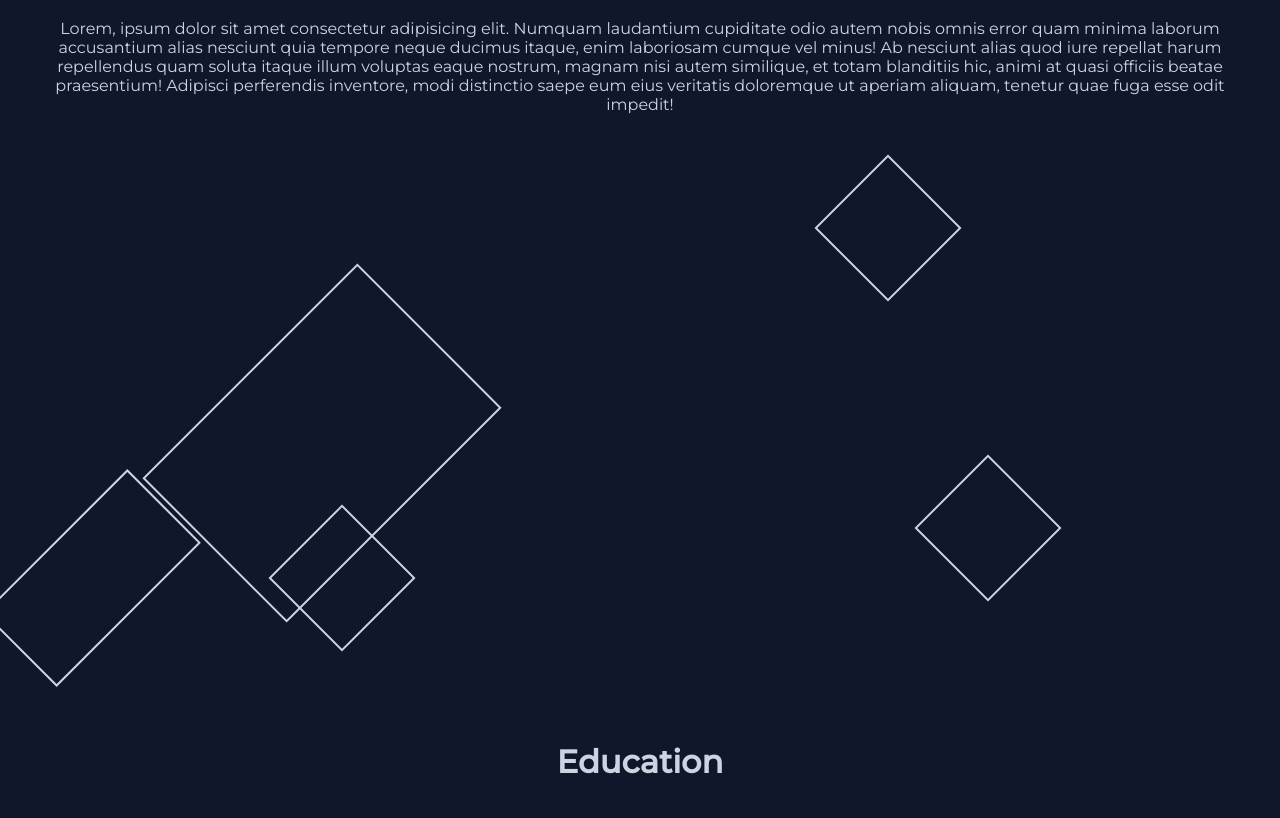
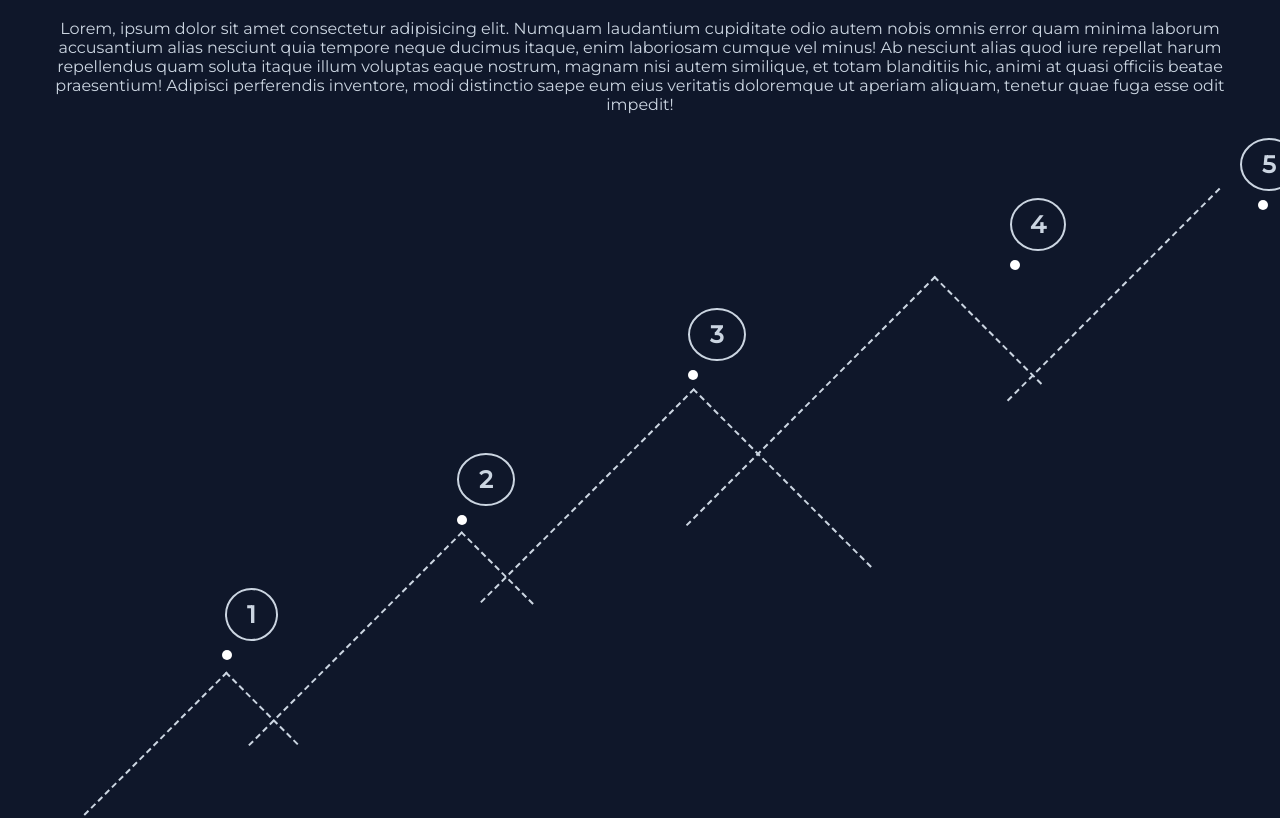
Before and after one commit to escavanessa/Portfolio, a React (Vite) app: page / in a window 1280 px wide. Shown: the part 400-1218 px from the top of the page. Built offline with nearby package versions, Linux system fonts and the light colour scheme.

Commit message:
this website looks horrible

```diff
--- a/Components/Timeline/Timeline.css
+++ b/Components/Timeline/Timeline.css
@@ -1,8 +1,14 @@
 
 .timeline-container{
+    display: flex;
+    justify-content: flex-start;
+    align-items: flex-start;
+    flex-direction: column;
     position: relative;
     height: 500px;
+    padding: 100px;
 }
+
 
 .box-1{
     position: absolute;
@@ -10,45 +16,183 @@
     bottom: 0;
     width: 100px;
     height: 200px;
-    border: solid 2px;
+    border-top: dashed 2px;
+    border-left: dashed 2px;
 }
 
 .box-2{
     position: absolute;
     transform: rotate(45deg);
-    bottom: 85px;
-    left: 180px;
-    width: 200px;
+    bottom: 55px;
+    left: 300px;
+    width: 100px;
     height: 300px;
-    border: solid 2px;
+    border-top: dashed 2px;
+    border-left: dashed 2px;
 }
 
 .box-3{
     position: absolute;
     transform: rotate(45deg);
-    bottom: 50px;
-    left: 250px;
-    width: 100px;
-    height: 100px;
-    border: solid 2px;
+    bottom: 145px;
+    left: 510px;
+    width: 250px;
+    height: 300px;
+    border-top: dashed 2px;
+    border-left: dashed 2px;
 }
 
 .box-4{
     position: absolute;
     transform: rotate(45deg);
-    bottom: 100px;
-    right: 200px;
+    bottom: 400px;
+    right: 40px;
     width: 100px;
-    height: 100px;
-    border: solid 2px;
+    height: 300px;
+    border-left: dashed 2px;
 }
 
 .box-5{
     position: absolute;
     transform: rotate(45deg);
-    bottom: 400px;
+    bottom: 250px;
     right: 300px;
-    width: 100px;
-    height: 100px;
+    width: 150px;
+    height: 350px;
+    border-top: dashed 2px;
+    border-left: dashed 2px;
+}
+
+
+
+
+
+
+.circ-1{
+    position: absolute;
+    width: 10px;
+    height: 10px;
+    background-color: white;
+    border-radius: 50%;
+    bottom: 220px;
+    left: 182px;
+}
+
+.circ-2{
+    position: absolute;
+    width: 10px;
+    height: 10px;
+    background-color: white;
+    border-radius: 50%;
+    bottom: 355px;
+    left: 417px;
+}
+
+.circ-3{
+    position: absolute;
+    width: 10px;
+    height: 10px;
+    background-color: white;
+    border-radius: 50%;
+    bottom: 500px;
+    left: 648px;
+}
+
+.circ-4{
+    position: absolute;
+    width: 10px;
+    height: 10px;
+    background-color: white;
+    border-radius: 50%;
+    bottom: 610px;
+    left: 970px;
+}
+
+.circ-5{
+    position: absolute;
+    width: 10px;
+    height: 10px;
+    background-color: white;
+    border-radius: 50%;
+    bottom: 670px;
+    left: 1218px;
+}
+
+
+
+.num-1{
+    position: absolute;
+    bottom: 220px;
+    left: 185px;
     border: solid 2px;
+    border-radius: 50%;
+    padding: 10px 20px 10px 20px;
+    cursor: pointer;
 }
+
+.num-2{
+    position: absolute;
+    bottom: 355px;
+    left: 417px;
+    border: solid 2px;
+    border-radius: 50%;
+    padding: 10px 20px 10px 20px;
+    cursor: pointer;
+}
+
+.num-3{
+    position: absolute;
+    bottom: 500px;
+    left: 648px;
+    border: solid 2px;
+    border-radius: 50%;
+    padding: 10px 20px 10px 20px;
+    cursor: pointer;
+}
+
+.num-4{
+    position: absolute;
+    bottom: 610px;
+    left: 970px;
+    border: solid 2px;
+    border-radius: 50%;
+    padding: 10px 18px 10px 18px;
+    cursor: pointer;
+}
+
+.num-5{
+    position: absolute;
+    bottom: 670px;
+    left: 1200px;
+    border: solid 2px;
+    border-radius: 50%;
+    padding: 10px 20px 10px 20px;
+    cursor: pointer;
+}
+
+
+
+
+.info-1{
+    display: none;
+}
+
+.info-2{
+    display: none;
+}
+
+.info-3{
+    display: none;
+}
+
+.info-4{
+    display: none;
+}
+
+.info-5{
+    display: none;
+}
+
+.num-1:hover + .info-1{
+    display: flex;
+}
--- a/Components/Timeline/Timeline.jsx
+++ b/Components/Timeline/Timeline.jsx
@@ -10,6 +10,21 @@ const Timeline = () => {
         <div className='box-3'></div>
         <div className='box-4'></div>
         <div className='box-5'></div>
+        <div className='circ-1'></div>
+        <div className='circ-2'></div>
+        <div className='circ-3'></div>
+        <div className='circ-4'></div>
+        <div className='circ-5'></div>
+        <h2 className='num-1'>1</h2>
+        <h2  className='num-2'>2</h2>
+        <h2  className='num-3'>3</h2>
+        <h2  className='num-4'>4</h2>
+        <h2  className='num-5'>5</h2>
+        <p className='info-1'>1. I graduated from an Arts Highschool with a very <br></br>clear vision of what i want for the future</p>
+        <p className='info-2'>2. I graduate from Massachusettes College of Art and Design <br></br>after working in Museums for multiple years</p>
+        <p className='info-3'>3. I paint freelance for some time and enjoy it but <br></br>quickly realize this isnt sustainable; I cant find <br></br>a job in my field. I need to pivot</p>
+        <p className='info-4'>4. I learn to code and dont look back.</p>
+        <p className='info-5'>5. Im building my own projects, focusing on building <br></br> my fundamental programming skills and continue <br></br> to fight for an opportunity in tech.</p>
     </div>
     </>
   )
```
